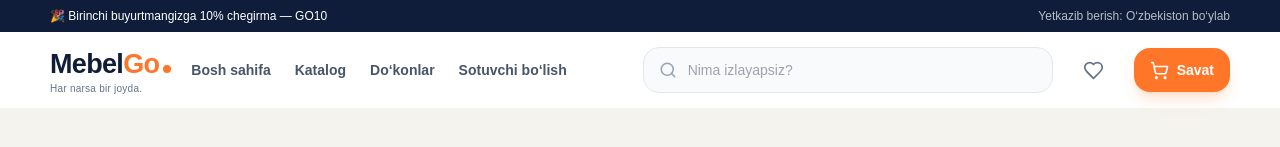
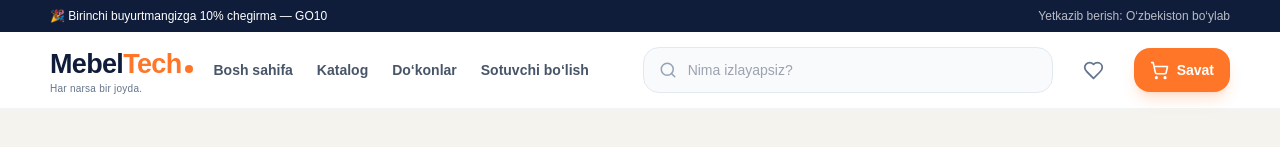
Before and after one commit to kamolizzatullayev2-collab/BozorGo, a Next.js app: page / in a window 1280 px wide. Shown: the top 147 px of the page. Built offline with nearby package versions, Linux system fonts and the light colour scheme.

Commit message:
Update page.tsx

```diff
--- a/app/page.tsx
+++ b/app/page.tsx
@@ -86,7 +86,7 @@ export default function Home() {
         <div className="container flex h-[76px] items-center gap-5">
           <button className="md:hidden rounded-xl p-2 hover:bg-slate-100" onClick={()=>setDrawer(!drawer)} aria-label="Menyu"><Menu size={22}/></button>
           <button onClick={()=>{setPage("home");window.scrollTo({top:0,behavior:"smooth"});}} className="shrink-0 text-left">
-            <div className="text-[27px] font-black tracking-tight text-navy">Mebel<span className="text-orange">Go</span><span className="ml-1 inline-block h-2 w-2 rounded-full bg-orange"/></div>
+            <div className="text-[27px] font-black tracking-tight text-navy">Mebel<span className="text-orange">Tech</span><span className="ml-1 inline-block h-2 w-2 rounded-full bg-orange"/></div>
             <div className="-mt-1 text-[10px] tracking-wide text-slate-500">Har narsa bir joyda.</div>
           </button>
           <nav className="hidden items-center gap-6 text-sm font-semibold text-slate-600 lg:flex">
```
